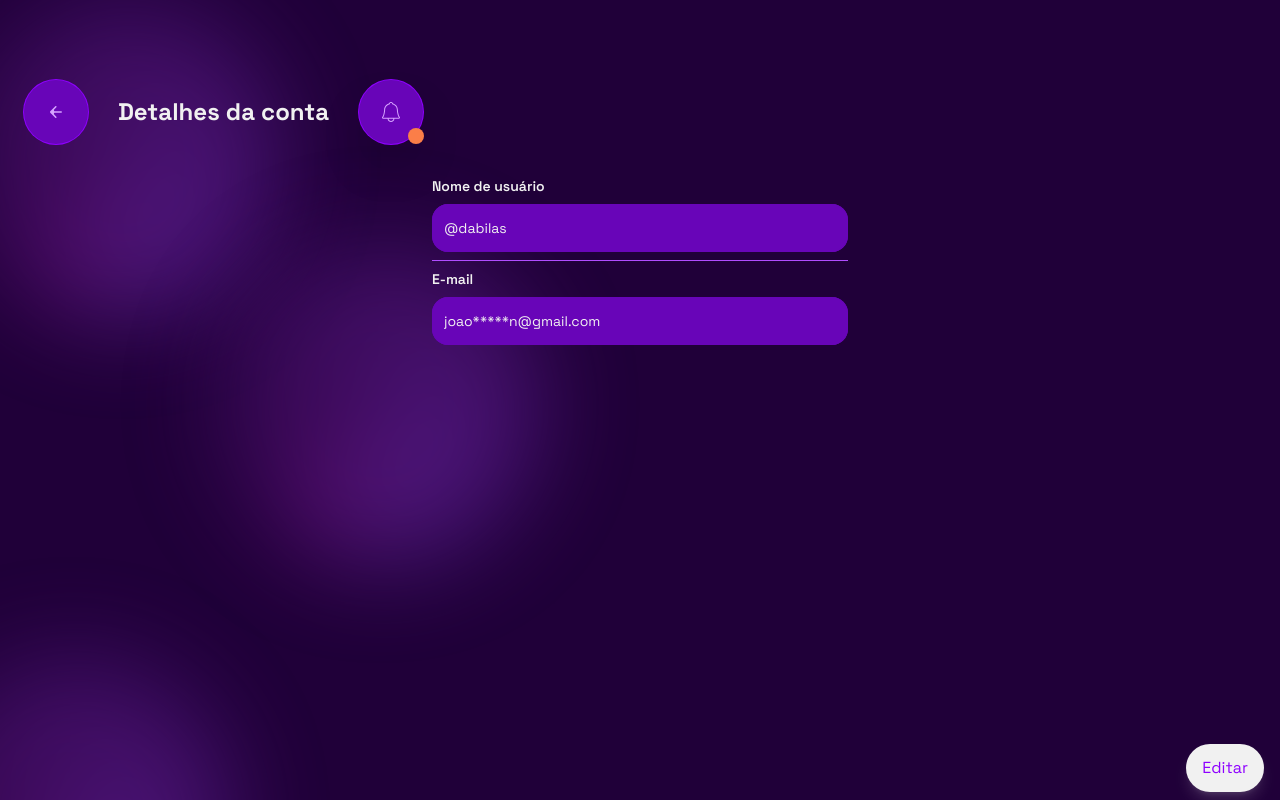
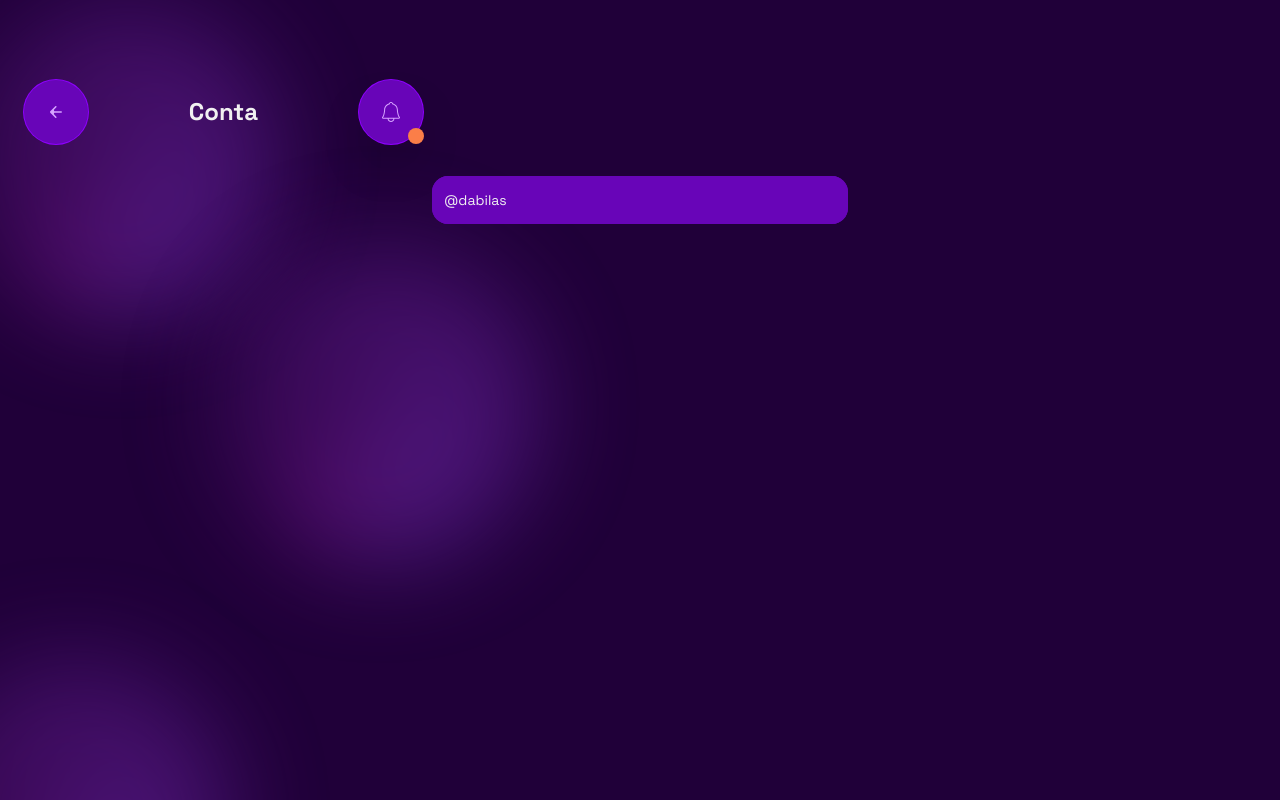
Before and after one commit to Resenhapp/ResenhaWEBAPP, a Next.js app: page /webapp/configuracoes/conta/detalhes in a window 1280 px wide. Built offline with nearby package versions, Linux system fonts and the light colour scheme.

Commit message:
Configuration - WIP

```diff
--- a/src/app/webapp/configuracoes/conta/detalhes/page.js
+++ b/src/app/webapp/configuracoes/conta/detalhes/page.js
@@ -1,9 +1,7 @@
 'use client'
-import React, { useState } from 'react';
+import React, {useState} from 'react';
 import PageHeader from '@/src/components/PageHeader';
 import InputFieldPurple from '@/src/components/InputFieldPurple';
-import ButtonConfig from '@/src/components/ButtonConfig';
-import Modal from '@/src/components/Modal';
 
 export const metadata = {
     title: 'Resenha.app • Detalhes da conta',
@@ -12,93 +10,28 @@ export const metadata = {
 
 export default function Account() {
     const [username, setUsername] = useState('@dabilas');
-    const [email, setEmail] = useState('joao*****n@gmail.com');
-    const [newUsername, setNewUsername] = useState('');
-    const [newEmail, setNewEmail] = useState('');
-    const [isEditing, setEditing] = useState(false);
-    const [showExitConfirmation, setShowExitConfirmation] = useState(false);
 
-    const handleEdit = () => {
-        setNewUsername(username);
-        setNewEmail(email);
-        setEditing(true);
-    };
-
-    const handleSave = () => {
-        setUsername(newUsername);
-        setEmail(newEmail);
-        setEditing(false);
-    };
-
-    const handleCancel = () => {
-        setNewUsername('');
-        setNewEmail('');
-        setEditing(false);
-    };
-
-    const handleGoBack = () => {
-        if (isEditing) {
-            setShowExitConfirmation(true);
-        }
-    };
-
-    const handleConfirmExit = () => {
-        setShowExitConfirmation(false);
-    };
-
-    const handleCancelExit = () => {
-        setShowExitConfirmation(false);
+    const handleUsernameChange = (newValue) => {
+        setUsername(newValue);
     };
 
     return (
         <div className="flex flex-col w-screen h-screen">
-            <PageHeader isBack={true} checker={() => setShowExitConfirmation(true)} pageTitle="Detalhes da conta" />
+            <PageHeader isBack={true} checker={() => { null }} pageTitle="Conta" />
             <div className="flex flex-col items-center justify-start h-screen px-4 py-4">
                 <section className="flex w-full max-w-md p-4">
                     <div className="h3 w-full flex">
                         <div className="w-full flex flex-col">
                             <div className="h-fit w-full gap-2 flex flex-col">
-                                <p className="text-whiteT1 text-sm font-semibold">Nome de usuário</p>
-                                {isEditing ? (
-                                    <InputFieldPurple
-                                        value={newUsername}
-                                        onChange={(e) => setNewUsername(e.target.value)}
-                                    />
-                                ) : (
-                                    <InputFieldPurple value={username} readOnly />
-                                )}
-                                <hr className="border-purpleT4" />
-                                <p className="text-whiteT1 text-sm font-semibold">E-mail</p>
-                                {isEditing ? (
-                                    <InputFieldPurple
-                                        value={newEmail}
-                                        onChange={(e) => setNewEmail(e.target.value)}
-                                    />
-                                ) : (
-                                    <InputFieldPurple value={email} readOnly />
-                                )}
+                                <InputFieldPurple
+                                    value={username}
+                                    onChange={handleUsernameChange}
+                                />
                             </div>
                         </div>
                     </div>
                 </section>
             </div>
-            <div className="flex justify-end px-4 py-2">
-                {isEditing ? (
-                    <>
-                        <ButtonConfig label="Cancelar" action={handleCancel} />
-                        <ButtonConfig label="Salvar" action={handleSave} />
-                    </>
-                ) : (
-                    <ButtonConfig label="Editar" action={handleEdit} />
-                )}
-            </div>
-            <Modal show={showExitConfirmation} close={handleCancelExit}>
-                <h2>Deseja sair sem salvar as alterações?</h2>
-                <div>
-                    <button onClick={handleConfirmExit}>Sim</button>
-                    <button onClick={handleCancelExit}>Não</button>
-                </div>
-            </Modal>
         </div>
     );
 }
--- a/src/components/InputFieldPurple.js
+++ b/src/components/InputFieldPurple.js
@@ -2,6 +2,12 @@ import React from 'react';
 import Vector from './Vector';
 
 const InputFieldPurple = ({ placeholder, value, onChange, showIcon = false, Icon }) => {
+    const handleInputChange = (event) => {
+        if (onChange) {
+            onChange(event.target.value);
+        }
+    };
+
     return (
         <div className="relative h-12 ring-1 ring-inset ring-purpleT2 bg-purpleT2 rounded-2xl flex items-center">
             {showIcon && Icon && (
@@ -31,12 +37,10 @@ const InputFieldPurple = ({ placeholder, value, onChange, showIcon = false, Icon
             )}
             <input
                 type="text"
-                className={`pl-3 pr-2 block w-full bg-transparent sm:text-sm rounded-xl outline-none text-whiteT placeholder-purpleT5 ${showIcon ? 'pl-10' : ''
-                    }`}
+                className={`pl-3 pr-2 block w-full bg-transparent sm:text-sm rounded-xl outline-none text-whiteT placeholder-purpleT5 ${showIcon ? 'pl-10' : ''}`}
                 placeholder={placeholder}
                 value={value}
-                onChange={onChange}
-                readOnly={false}
+                onChange={handleInputChange}
             />
         </div>
     );
```
